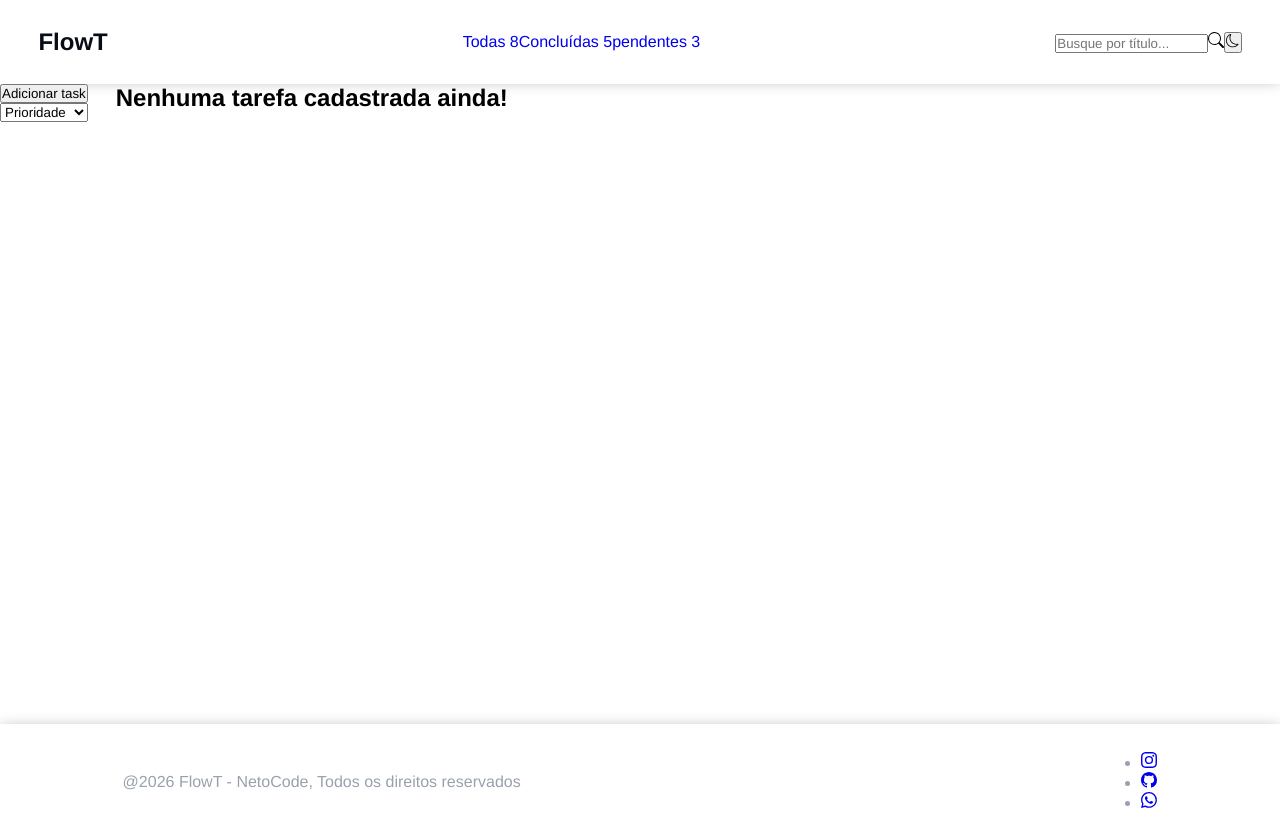
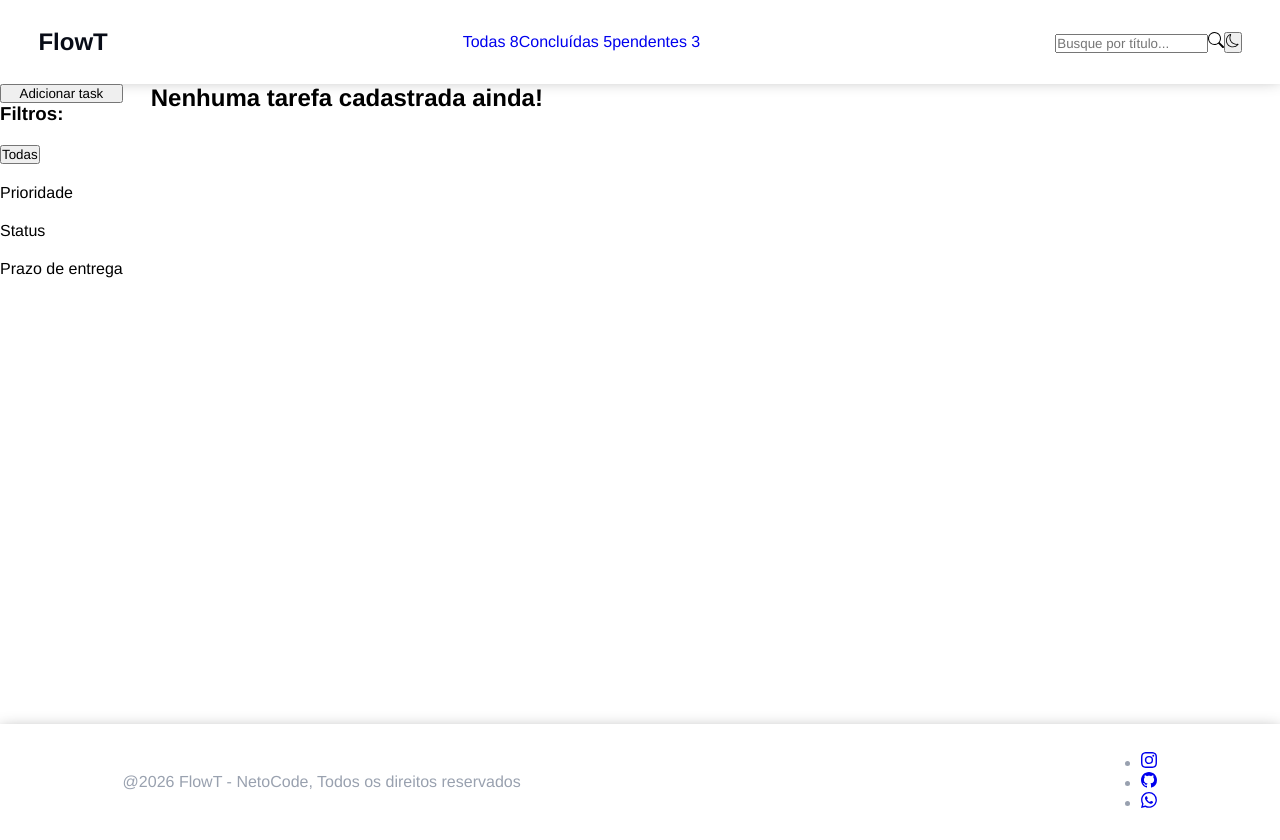
Before and after one commit to soaresesousa/FlowT---Projeto-Gerenciador-de-Tarefas, a React (Vite) app: page / in a window 1280 px wide. Built offline with nearby package versions, Linux system fonts and the light colour scheme.

Commit message:
(add):adicionado efeito de hover nos filtros da sidebar

```diff
--- a/src/App.tsx
+++ b/src/App.tsx
@@ -7,12 +7,15 @@ import TaskList from "./components/TaskList";
 
 import "./styles/App.css"
 import Form from "./components/Form";
-import type { ITask } from './types';
+import type { ITask, /* TaskStatus, TaskPriority */ } from './types';
 
 function App() {
 
   const [taskList, setTaskList] = useState<ITask[]>([]);
   const [taskToUpdate, setTaskToUpdate] = useState<ITask | undefined>(undefined);
+
+  /* const [filterStatus, setFilterStatus] = useState<TaskStatus | "ALL">("ALL")
+  const [filterPriority, setFilterPriority] = useState<TaskPriority | "ALL">("ALL") */
 
   const [isModalOpen, setIsModalOpen] = useState<boolean>(false);
 
@@ -58,13 +61,15 @@ function App() {
       <div className="mainContent">
 
         <Sidebar
-        toggleModalOpen={toggleModalOpen} />
+        toggleModalOpen={toggleModalOpen}
+
+        />
 
         <TaskList
         toggleModalOpen={toggleModalOpen}
         deleteTask={deleteTask}
         setTaskToUpdate={setTaskToUpdate}
-        taskList={taskList}
+        taskList={/* filteredTasks !== "ALL" ? filteredTasks : */ taskList}
         handleStatus={handleStatus}
         />
 
--- a/src/components/Sidebar.tsx
+++ b/src/components/Sidebar.tsx
@@ -11,11 +11,35 @@ const Sidebar: React.FunctionComponent<Props> = ({toggleModalOpen}: Props) => {
   return (
     <aside>
         <button onClick={toggleModalOpen} >Adicionar task</button>
-        <select name="" id="">
-            <option value="">Prioridade</option>
-            <option value="">prazo</option>
-            <option value="">dificuldade</option>
-        </select>
+      <div className="filters">
+        <h3>Filtros: </h3>
+        <div className="filter-group">
+          <button className='All-filter'>Todas</button>
+        </div>
+        <div className="filter-group">
+            <span className="priority-filter">Prioridade</span>
+            <div className="filter-select priority-select">
+              <button>Alta</button>
+              <button>Média</button>
+              <button>Baixa</button>
+            </div>
+        </div>
+      <div className="filter-group">
+          <span className="status-filter">Status</span>
+          <div className="filter-select status-select">
+            <button>Todas</button>
+            <button>Concluídas</button>
+            <button>A fazer</button>
+          </div>
+      </div>
+      <div className="filter-group">
+        <span className='dueDate-filter'>Prazo de entrega</span>
+        <div className="filter-select dueDate-select">
+          <button>Mais antigas</button>
+          <button>Mais recentes</button>
+        </div>
+      </div>
+      </div>
     </aside>
   );
 };
--- a/src/components/TaskList.tsx
+++ b/src/components/TaskList.tsx
@@ -35,7 +35,7 @@ const TaskList: React.FunctionComponent<Props> = ({taskList, deleteTask, setTask
           <p className='taskTitle'>{task.title}</p>
           <p className="description">{task.description ? `Descrição: ${task.description}` : ''}</p>
           <p className='taskPriority'>Prioridade: {task.priority}</p>
-          <p className='dueDate'>{task.dueDate ? `Prazo de entrega: ${task.dueDate}` : ''}</p>
+          <p className='dueDate'>{task.dueDate ? `Prazo de entrega: ${new Date(task.dueDate).toLocaleDateString()}` : ''}</p>
           <button onClick={() => deleteTask(task.id)} className='deleteBtn'><BsTrash /></button>
           <button className='editBtn' onClick={() => {
             setTaskToUpdate(task)
--- a/src/styles/sidebar.css
+++ b/src/styles/sidebar.css
@@ -3,3 +3,17 @@ aside {
     flex-direction: column;
     max-width: 10%;
 }
+
+.filters {
+    display: flex;
+    flex-direction: column;
+    gap: 20px;
+}
+
+.filters .filter-select {
+    display: none;
+}
+
+.filters .filter-group:hover .filter-select {
+    display: block;
+}
```
